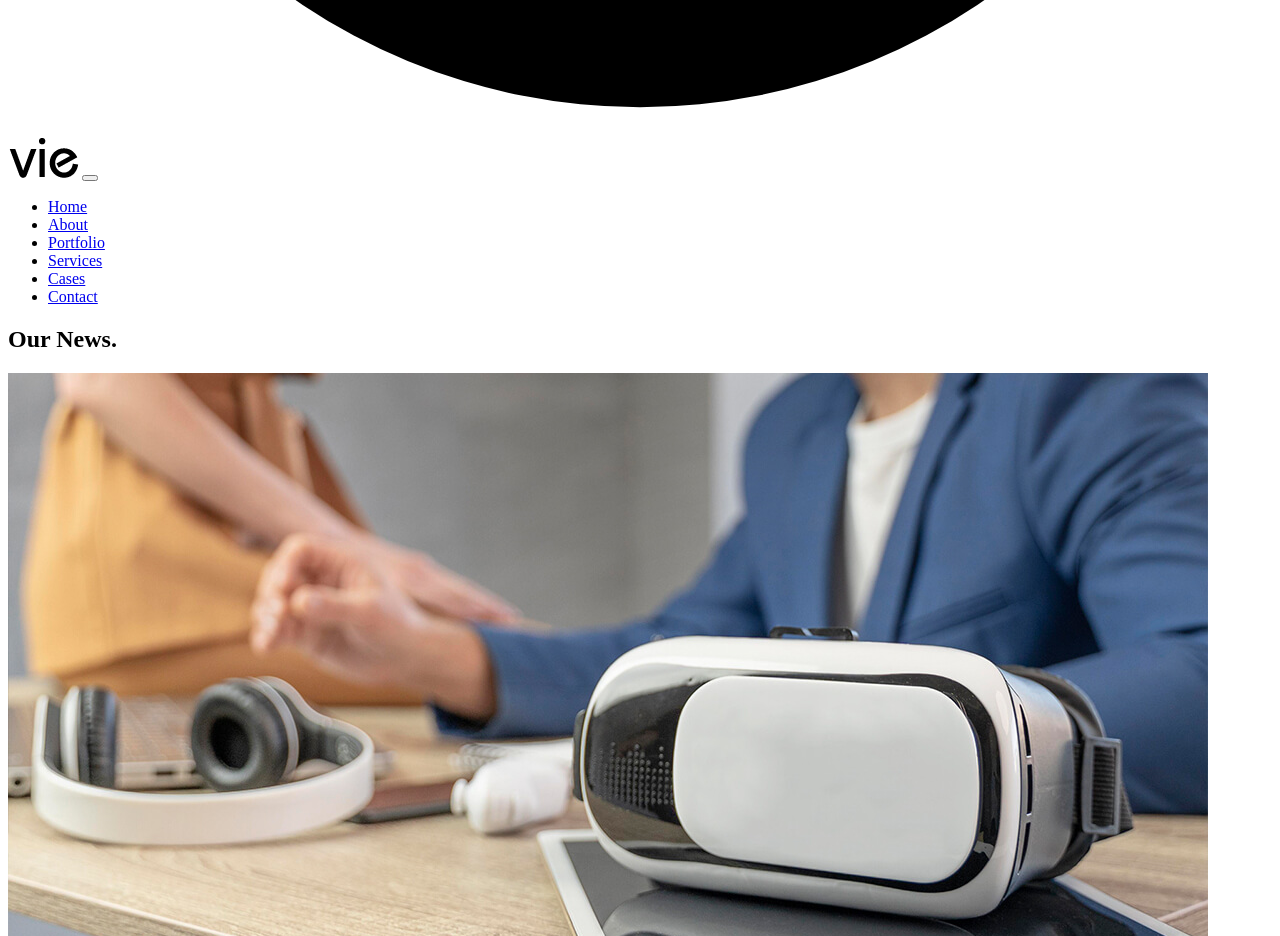
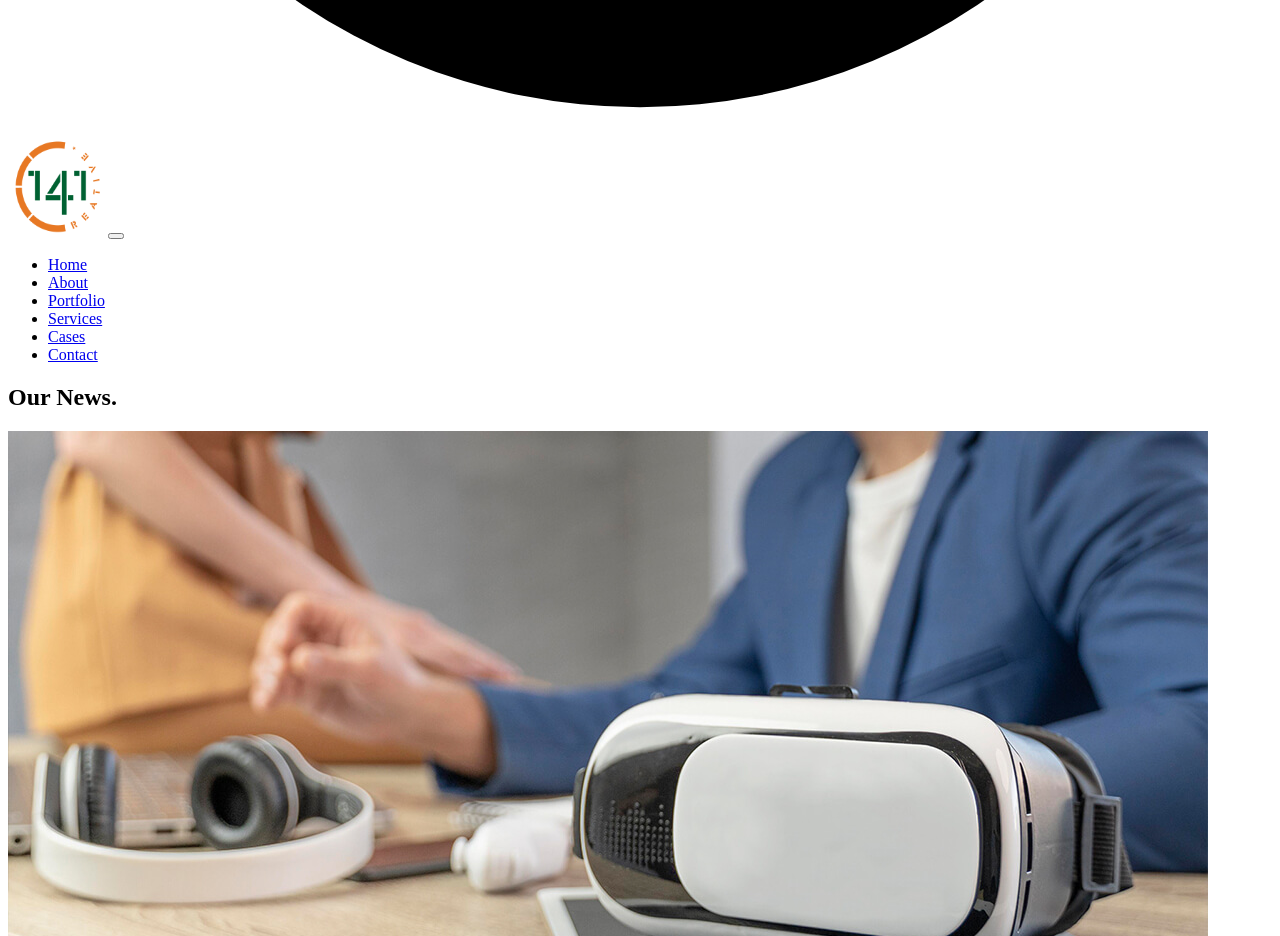
Before and after one commit to Konul304/Template-Modern-Agency, a Next.js app: page /blog/blog-light in a window 1280 px wide. Shown: the part 1140-2076 px from the top of the page. Built offline with nearby package versions, Linux system fonts and the light colour scheme.

Commit message:
change logo

```diff
--- a/src/components/Common/Navbar.jsx
+++ b/src/components/Common/Navbar.jsx
@@ -4,7 +4,8 @@ import Link from "next/link";
 //= Scripts
 import { handleDropdown, handleMobileDropdown } from "@/common/navbar";
 //= Static Data
-import appData from "@/data/app.json";
+import Image from "next/image";
+import Logo from "../../../public/img/c141_logo.png"
 
 const Navbar = ({ lr, theme }) => {
   const navbar = useRef();
@@ -27,15 +28,7 @@ const Navbar = ({ lr, theme }) => {
     <nav ref={navbar} className={`navbar navbar-expand-lg change ${theme === "light" ? "light" : ""}`}>
       <div className="container">
         <Link className="logo" href="/">
-          {theme ? (
-            theme === "light" ? (
-              <img ref={lr} src={appData.darkLogo} alt="logo" />
-            ) : (
-              <img ref={lr} src={appData.lightLogo} alt="logo" />
-            )
-          ) : (
-            <img ref={lr} src={appData.lightLogo} alt="logo" />
-          )}
+         <Image src={Logo} width={100} height={100}/>
         </Link>
 
         <button
```
Also changed, not shown: public/img/c141_logo.png (added).
